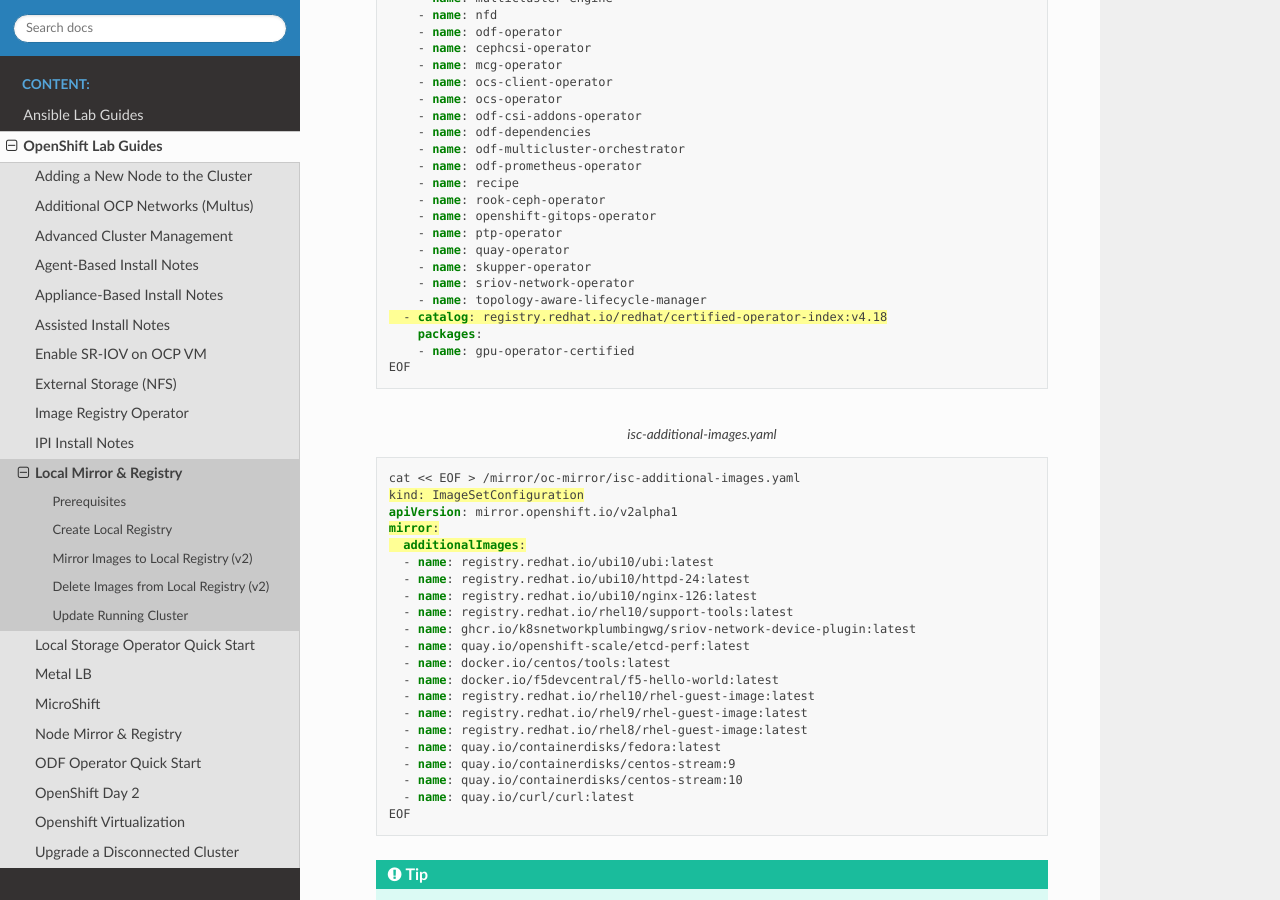
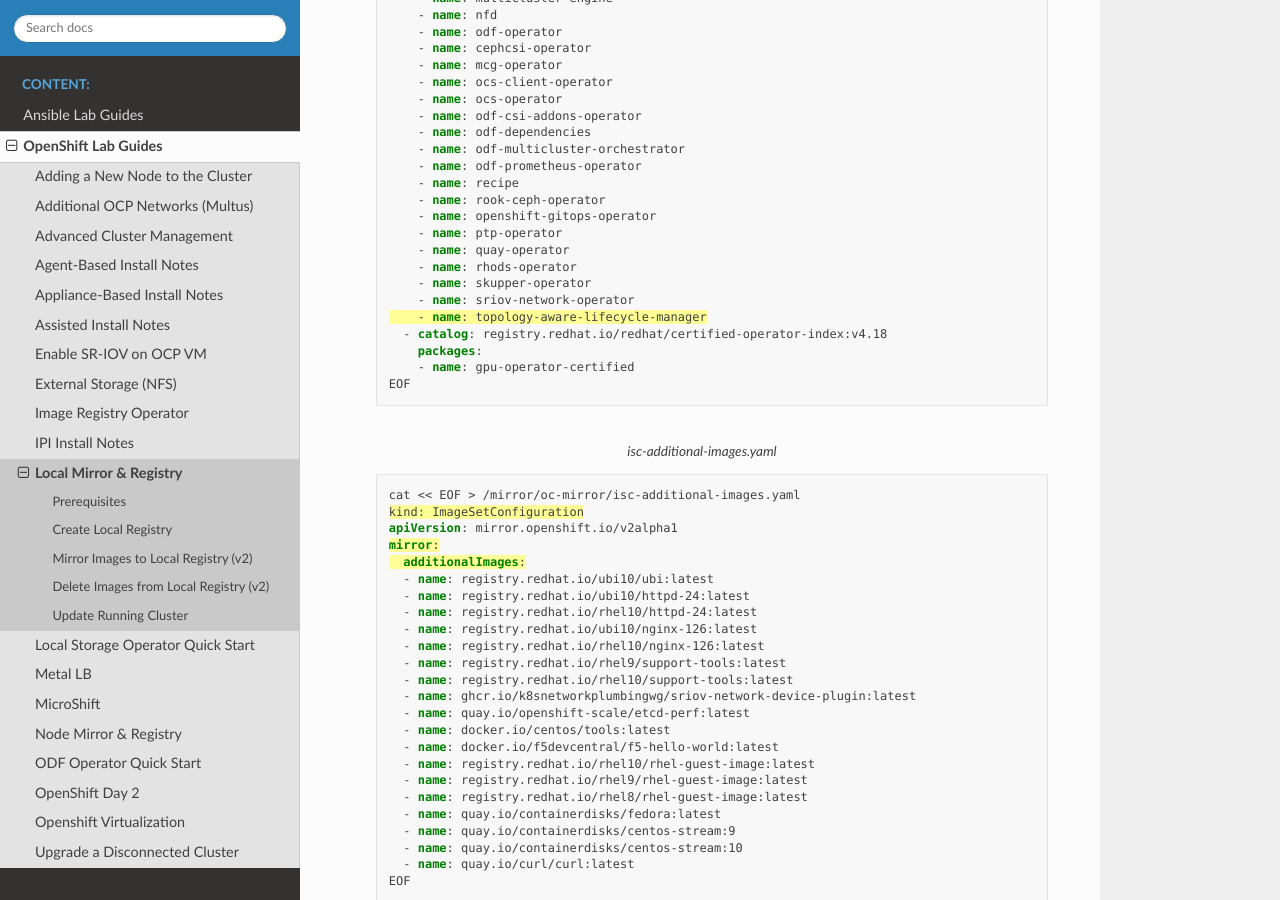
Before and after one commit to vtog/labGuides, a Sphinx documentation site: the page built from source/ocp/local-mirror-registry.rst, in a window 1280 px wide and 900 px high, scrolled down 5838 px. Built offline with Sphinx 7.4.7 and the Read the Docs theme 3.1.0, drawn with Linux system fonts in a browser that asks for light colours; pages that are not in the unit, such as notebooks, are missing from menus.

Commit message:
updated isc files and highlighting

```diff
--- a/source/ocp/local-mirror-registry.rst
+++ b/source/ocp/local-mirror-registry.rst
@@ -283,6 +283,7 @@
           - name: openshift-gitops-operator
           - name: ptp-operator
           - name: quay-operator
+          - name: rhods-operator
           - name: skupper-operator
           - name: sriov-network-operator
           - name: topology-aware-lifecycle-manager
@@ -302,7 +303,10 @@
         additionalImages:
         - name: registry.redhat.io/ubi10/ubi:latest
         - name: registry.redhat.io/ubi10/httpd-24:latest
+        - name: registry.redhat.io/rhel10/httpd-24:latest
         - name: registry.redhat.io/ubi10/nginx-126:latest
+        - name: registry.redhat.io/rhel10/nginx-126:latest
+        - name: registry.redhat.io/rhel9/support-tools:latest
         - name: registry.redhat.io/rhel10/support-tools:latest
         - name: ghcr.io/k8snetworkplumbingwg/sriov-network-device-plugin:latest
         - name: quay.io/openshift-scale/etcd-perf:latest
```
Also changed, not shown: other parts of source/ocp/local-mirror-registry.rst (+3 -3 lines).
